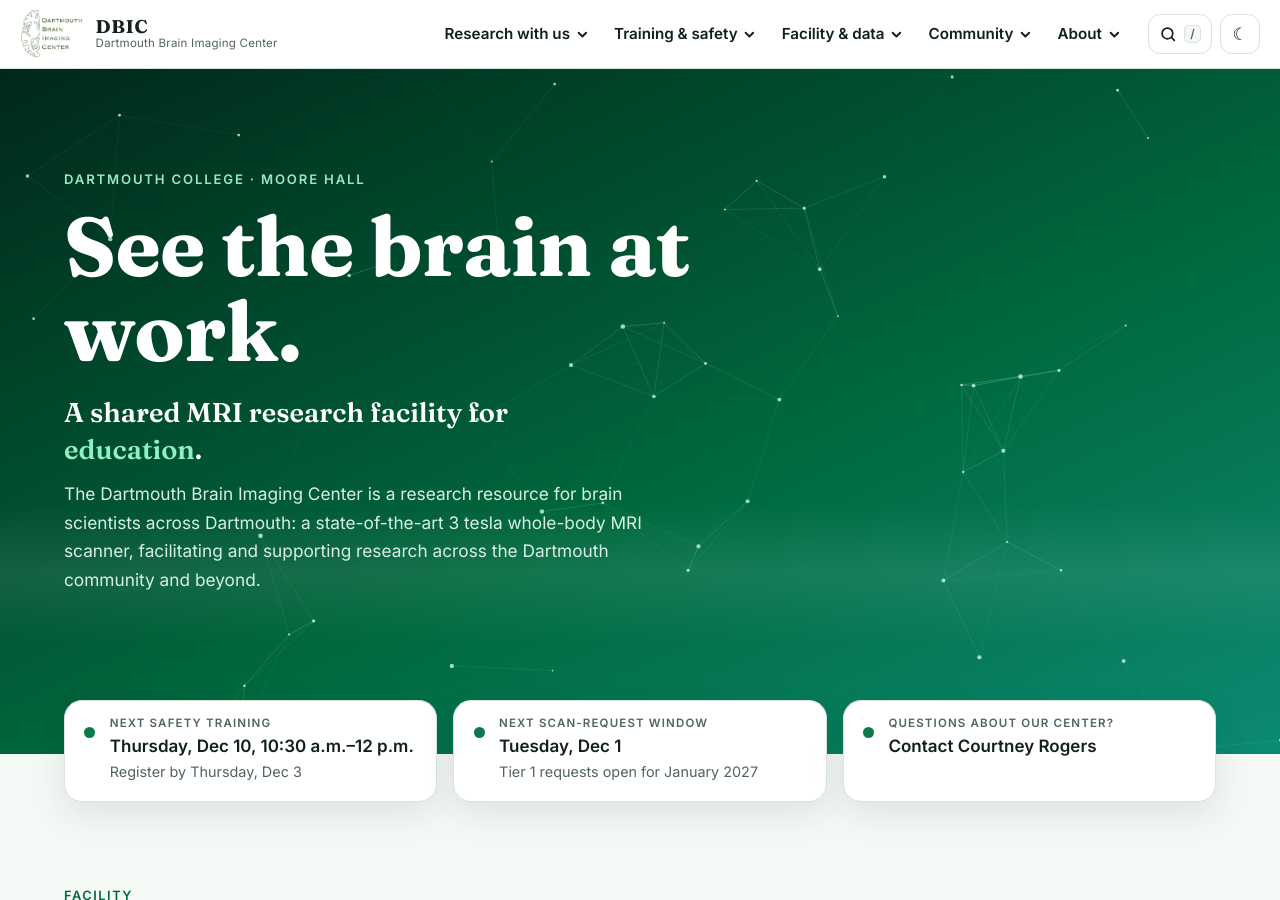
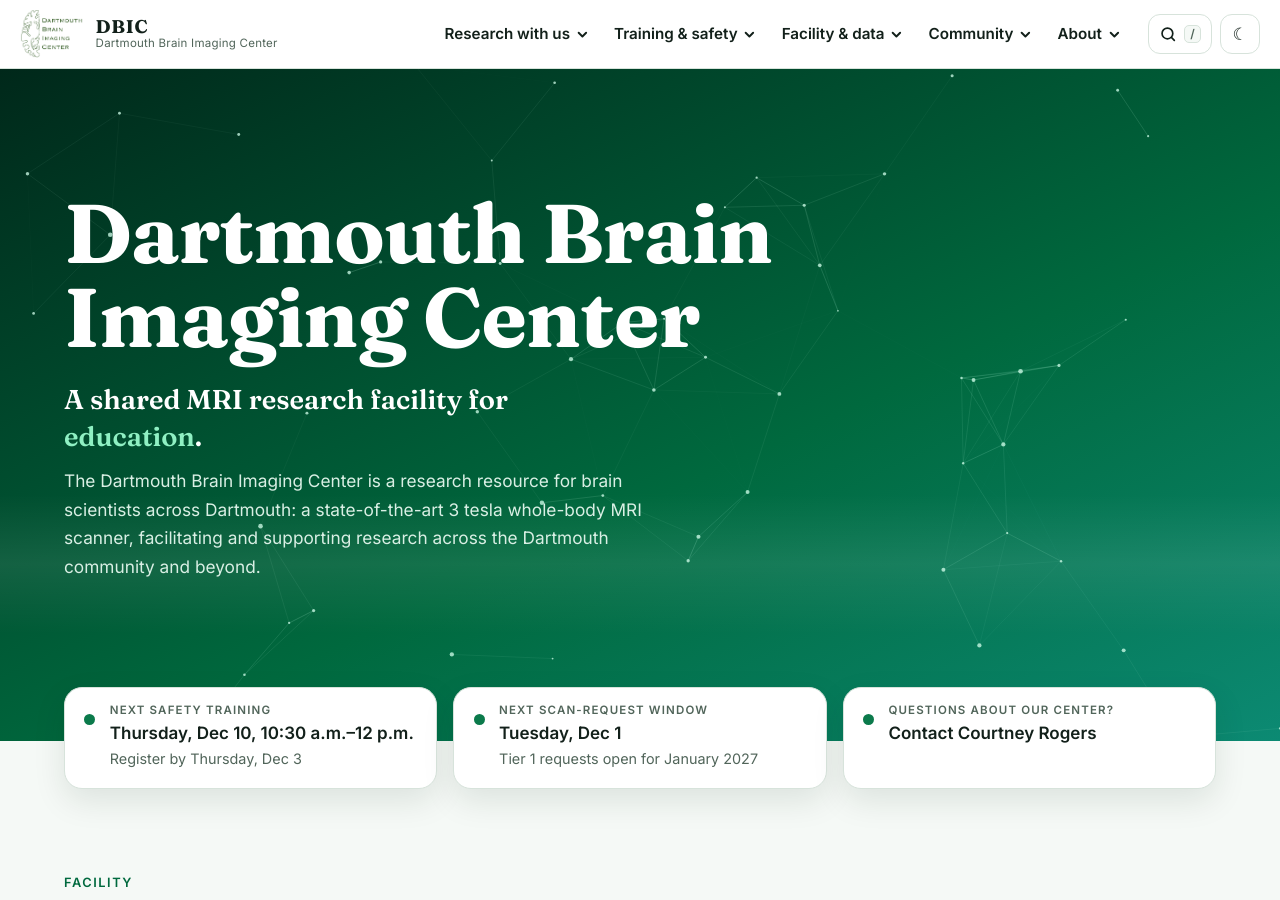
Before and after one commit to dbic/dbic.github.io, a Jekyll site: the page built from index.html, in a window 1280 px wide and 900 px high. Built offline with Jekyll 4.4.1, drawn with Linux system fonts in a browser that asks for light colours.

Commit message:
Update home.yml

```diff
--- a/_data/home.yml
+++ b/_data/home.yml
@@ -11,8 +11,8 @@ sections:
   - start
 
 hero:
-  eyebrow: "Dartmouth College · Moore Hall"
-  title: "See the brain at work."
+  eyebrow: ""
+  title: "Dartmouth Brain Imaging Center"
   lead_prefix: "A shared MRI research facility for"
   words:                       # the changing words after the sentence above
     - cognitive neuroscience
```
